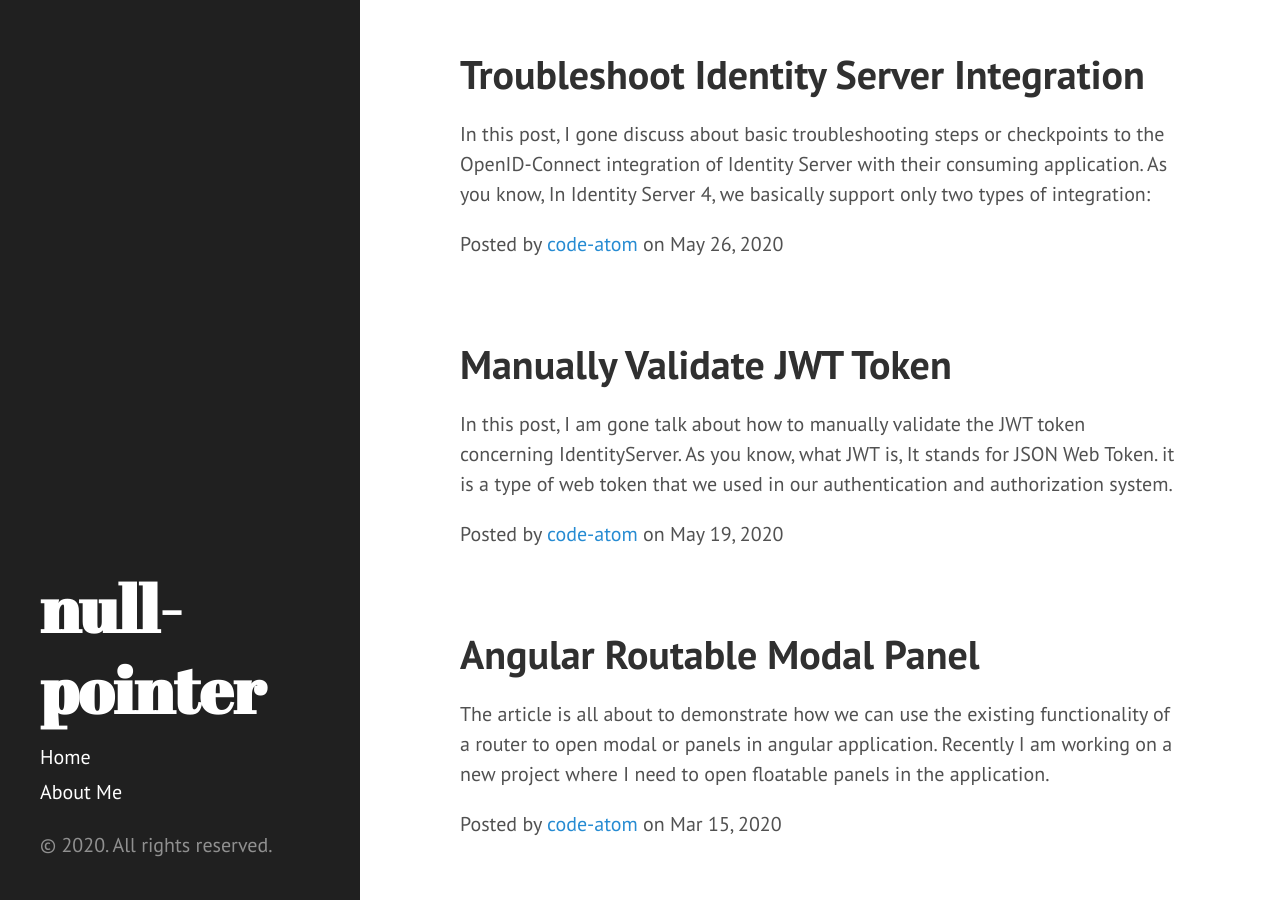
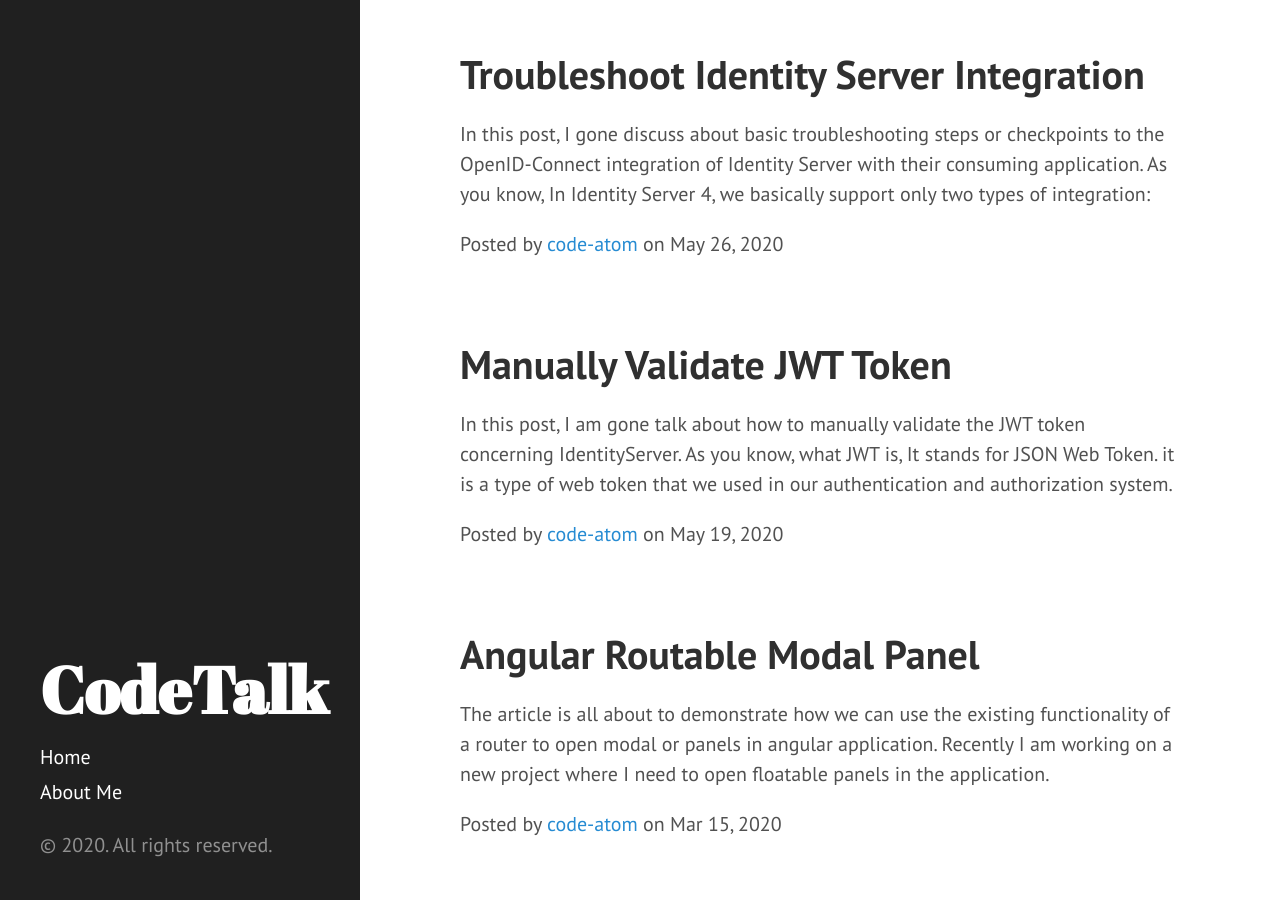
Before and after one commit to code-atom/code-atom.github.io, a Jekyll site: the page built from index.md, in a window 1280 px wide and 900 px high, scrolled down 321 px. Built offline with Jekyll 4.4.1, drawn with Linux system fonts in a browser that asks for light colours; Markdown is read by kramdown in place of the engine named in the settings.

Commit message:
Update _config.yml

```diff
--- a/_config.yml
+++ b/_config.yml
@@ -1,5 +1,5 @@
 ---
-title: null-pointer
+title: CodeTalk
 timezone: Asia/Kolkata
 collections:
   posts:
```
